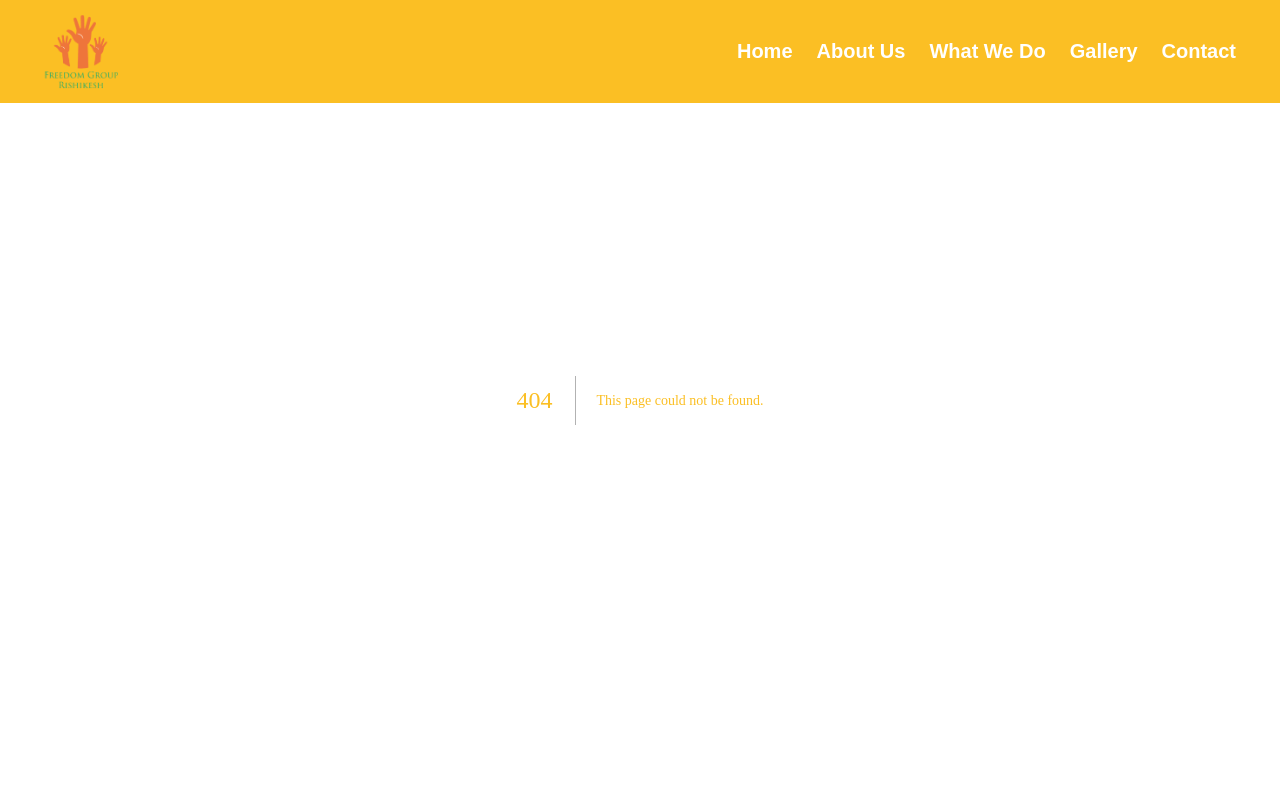
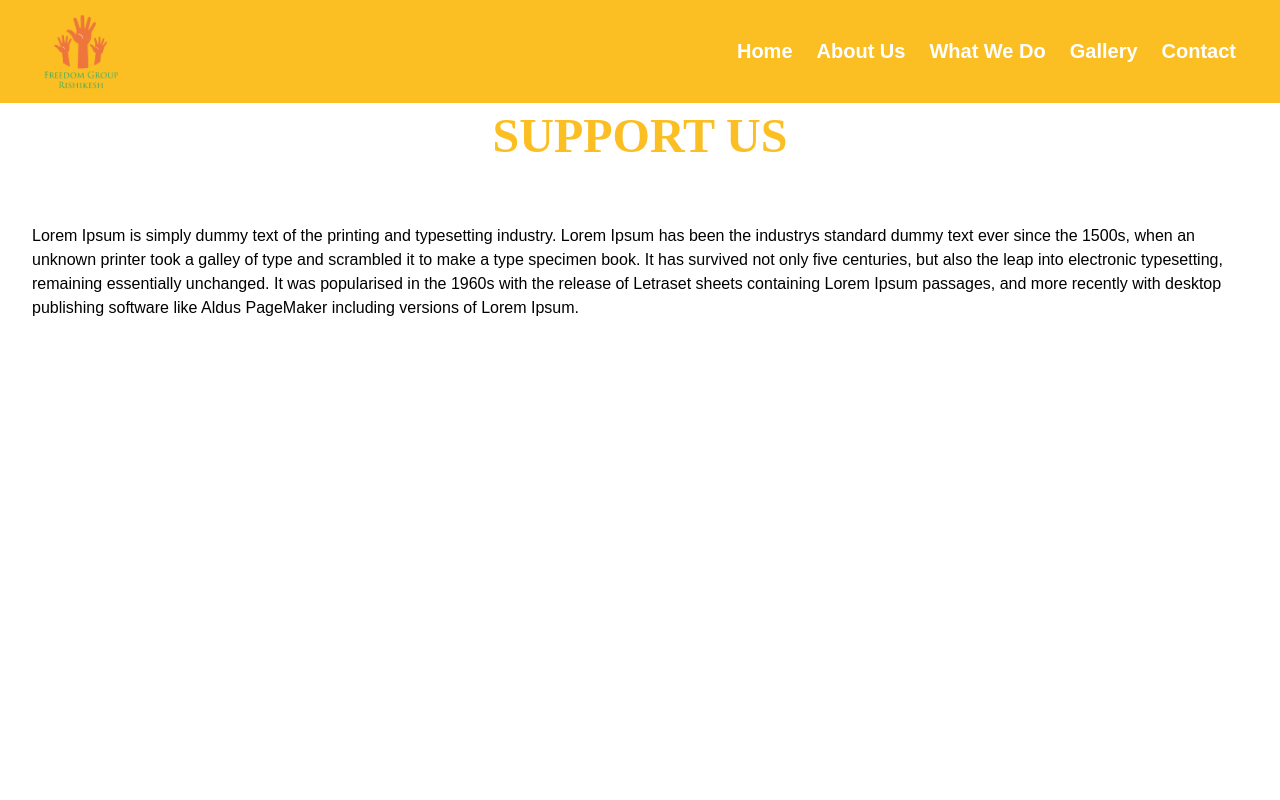
Before and after one commit to mohansky/Freedom-Group, a Next.js app: page /support in a window 1280 px wide. Before the commit this address had no page. Shown: the top 800 px of the page. Built offline with nearby package versions, Linux system fonts and the light colour scheme.

Commit message:
Add files via upload

```diff
--- /dev/null
+++ b/pages/support.js
@@ -0,0 +1,32 @@
+import Head from "next/head";
+import Form from "../components/display/form";
+import PageTitle from "@display/page-title";
+import ContactInfo from "@display/contact-info";
+
+export default function Support() {
+  return (
+    <>
+      <Head>
+        <title>Freedom Group Rishikesh</title>
+        <meta
+          name="description"
+          content="Freedom Group was created by Ajay Das and a group of school friends in 2017 who shared a strong inclination to Serve."
+        />
+        <link rel="shortcut icon" href="/images/favicon.png" />
+      </Head>
+
+      <main>
+        <div className="mx-auto max-w-7xl min-h-screen my-10 px-2 sm:px-6 lg:px-8">
+          <PageTitle> Support Us </PageTitle>
+          {/* <div className="grid md:grid-cols-2 gap-4 mb-5">
+            <ContactInfo />
+            <Form />
+          </div> */}
+          <div className="my-16">
+          Lorem Ipsum is simply dummy text of the printing and typesetting industry. Lorem Ipsum has been the industrys standard dummy text ever since the 1500s, when an unknown printer took a galley of type and scrambled it to make a type specimen book. It has survived not only five centuries, but also the leap into electronic typesetting, remaining essentially unchanged. It was popularised in the 1960s with the release of Letraset sheets containing Lorem Ipsum passages, and more recently with desktop publishing software like Aldus PageMaker including versions of Lorem Ipsum.
+          </div>
+        </div>
+      </main>
+    </>
+  );
+}
```
